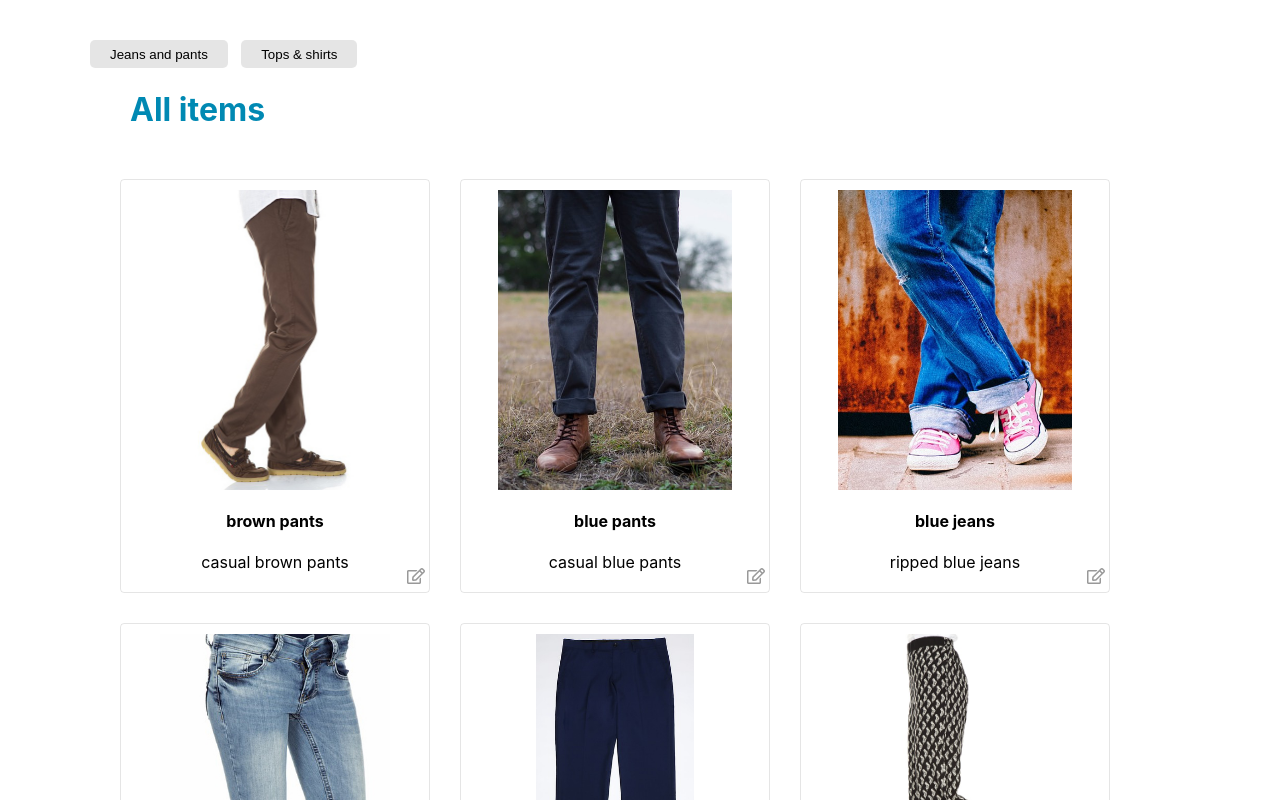
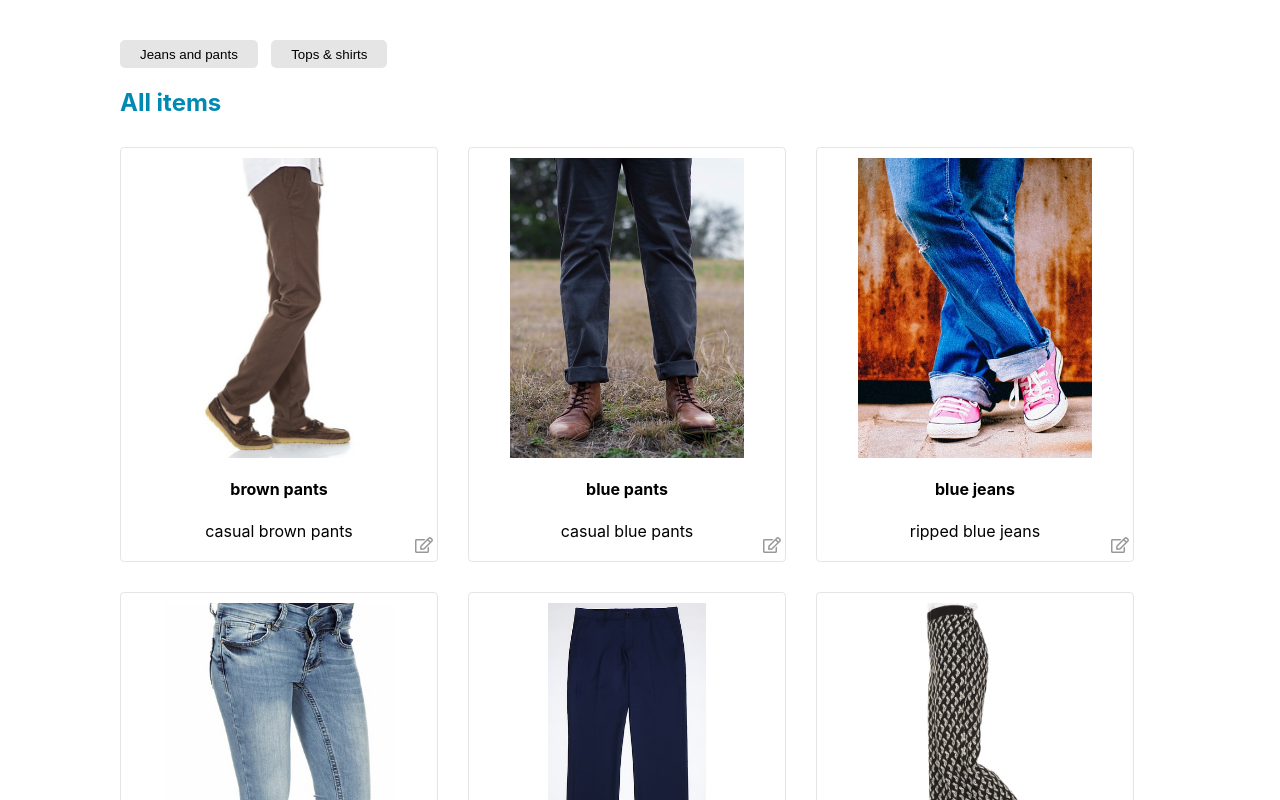
Before and after one commit to glucus/your-style-react, a React (Create React App) app: page / in a window 1280 px wide. Shown: the top 800 px of the page. Built offline with nearby package versions, Linux system fonts and the light colour scheme.

Commit message:
edited Gallery

```diff
--- a/src/components/Card/Card.scss
+++ b/src/components/Card/Card.scss
@@ -10,7 +10,7 @@ $card-width: 300px;
   align-items: center;
   position: relative;
 
-  padding: 10px 4px 20px;
+  padding: 10px 8px 20px;
   border: 1px solid rgba(0, 0, 0, 0.1);
   border-radius: 4px;
 
@@ -20,8 +20,7 @@ $card-width: 300px;
 
 .thumbnail {
   height: 300px;
-  // border-radius: 4px;
-  // width: 100%;
+  max-width: 100%;
 }
 
 .fa-edit {
--- a/src/components/Gallery/Gallery.scss
+++ b/src/components/Gallery/Gallery.scss
@@ -1,3 +1,16 @@
+.tabsAndHeading {
+  display: flex;
+  flex-direction: column;
+  // justify-content: space-between;
+  // align-items: baseline;
+  margin-bottom: 10px;
+  padding: 0 80px 0 30px;
+}
+
+h2 {
+  color: #0089b3;
+}
+
 .gallery {
   // border: 1px solid grey;
   display: flex;
@@ -5,10 +18,3 @@
   justify-content: flex-start; //space-around;
   padding-left: 30px;
 }
-
-h1 {
-  padding-left: 40px;
-  margin-bottom: 50px;
-  color: #0089b3;
-  // text-align: center;
-}
--- a/src/components/Gallery/index.jsx
+++ b/src/components/Gallery/index.jsx
@@ -55,10 +55,12 @@ class Gallery extends React.Component {
 
     return (
       <React.Fragment>
-        <CategoryTabs categories={this.props.categories}
-                      categoryName={categoryName}
-                      handleClick={this.categoryClick} />
-        <h1>{categoryDescription}</h1>
+        <div className="tabsAndHeading">
+          <CategoryTabs categories={this.props.categories}
+                        categoryName={categoryName}
+                        handleClick={this.categoryClick} />
+          <h2>{categoryDescription}</h2>
+        </div>
         <div className="gallery">
             <Cards cards={filteredItems}
                   deleteCard={this.deleteItem}
```
